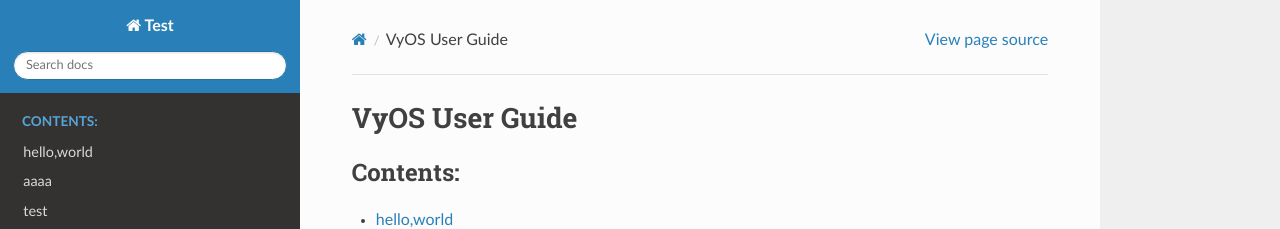
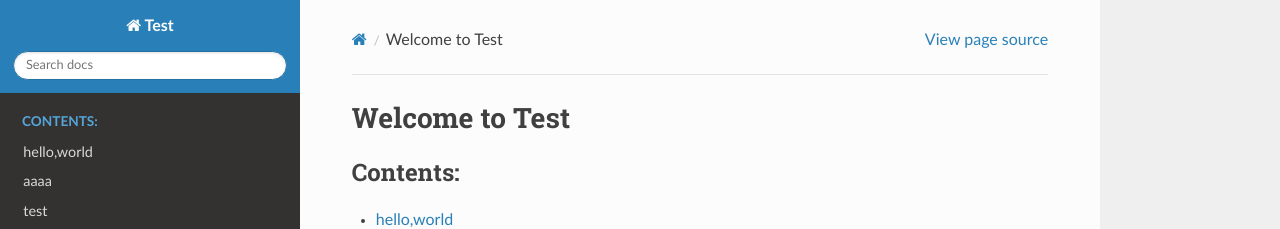
Before and after one commit to jadey1534/scrapy-cookbook, a Sphinx documentation site: the page built from source/index.rst, in a window 1280 px wide and 1377 px high. Shown: the top 229 px of the window. Built offline with Sphinx 7.4.7 and the Read the Docs theme 2.0.0, drawn with Linux system fonts in a browser that asks for light colours.

Commit message:
Update index.rst

```diff
--- a/source/index.rst
+++ b/source/index.rst
@@ -1,8 +1,8 @@
 
 
-###############
-VyOS User Guide
-###############
+################
+Welcome to Test
+################
 
 .. toctree::
    :maxdepth: 2
```
